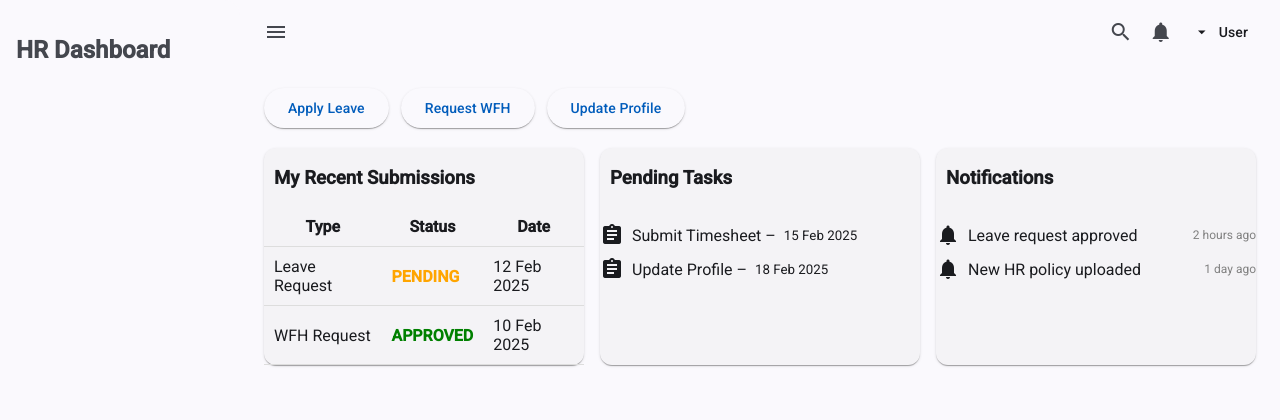
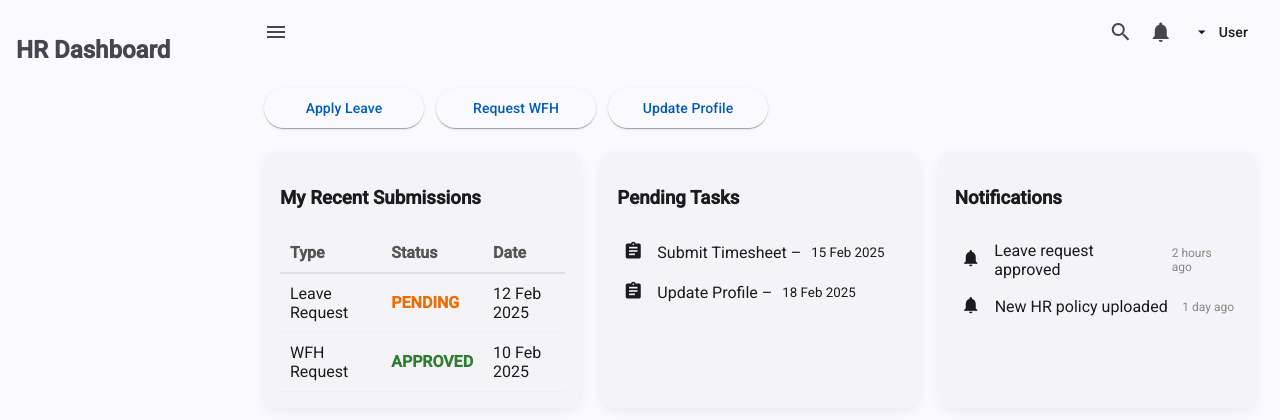
Before and after one commit to ssiba/hr-dashboard, an Angular app: page /user-dashboard in a window 1280 px wide. Shown: the top 420 px of the page. Built offline with nearby package versions, Linux system fonts and the light colour scheme.

Commit message:
update css into the user-dashboard

```diff
--- a/src/app/dashboard/user-dashboard/user-dashboard.component.scss
+++ b/src/app/dashboard/user-dashboard/user-dashboard.component.scss
@@ -1,22 +1,46 @@
 .quick-actions {
   display: flex;
+  flex-wrap: wrap;
   gap: 12px;
-  margin-bottom: 20px;
+  margin-bottom: 24px;
+
+  button {
+    min-width: 160px;
+  }
 }
 
 .dashboard-grid {
   display: grid;
-  grid-template-columns: repeat(3, 1fr);
-  gap: 16px;
+  grid-template-columns: repeat(auto-fit, minmax(280px, 1fr));
+  gap: 20px;
+}
+
+mat-card {
+  padding: 16px;
+  border-radius: 12px;
+  box-shadow: 0 4px 12px rgba(0, 0, 0, 0.06);
 }
 
 .simple-table {
   width: 100%;
   border-collapse: collapse;
+  margin-top: 12px;
 
-  th, td {
+  th {
+    text-align: left;
+    font-weight: 600;
+    color: #555;
     padding: 10px;
-    border-bottom: 1px solid #ddd;
+    border-bottom: 2px solid #e0e0e0;
+  }
+
+  td {
+    padding: 10px;
+    border-bottom: 1px solid #eee;
+  }
+
+  tr:hover {
+    background-color: #f9f9f9;
   }
 }
 
@@ -24,30 +48,56 @@
 .notification-list {
   list-style: none;
   padding: 0;
+  margin-top: 12px;
 
   li {
     display: flex;
     align-items: center;
-    gap: 8px;
-    margin-bottom: 10px;
+    gap: 10px;
+    padding: 8px 6px;
+    border-radius: 6px;
+    transition: background-color 0.2s ease;
+
+    &:hover {
+      background-color: #f5f5f5;
+    }
+
+    mat-icon {
+      font-size: 20px;
+    }
   }
 }
 
-.approved { color: green; font-weight: 600; }
-.pending  { color: orange; font-weight: 600; }
-.rejected { color: red; font-weight: 600; }
+.approved {
+  color: #2e7d32;
+  font-weight: 600;
+}
+
+.pending {
+  color: #ed6c02;
+  font-weight: 600;
+}
+
+.rejected {
+  color: #d32f2f;
+  font-weight: 600;
+}
 
 .empty-state {
   text-align: center;
-  color: gray;
-  margin-top: 10px;
+  color: #888;
+  margin-top: 16px;
+  font-size: 14px;
 }
 
 .time {
   margin-left: auto;
   font-size: 12px;
-  color: gray;
+  color: #888;
 }
-h3{
-  padding-left: 10px;
+
+h3,
+mat-card-title {
+  margin-bottom: 12px;
+  font-weight: 600;
 }
```
